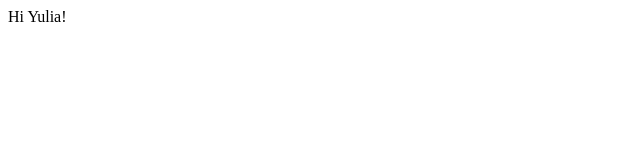
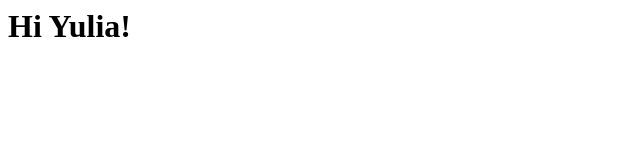
Before and after one commit to Yulia-Safonova-85/github-test-resume, a plain HTML site: page index_test.html in a window 1280 px wide. Shown: the whole page, without its empty margins (0-640 px from the left). Drawn offline with Linux system fonts and the light colour scheme.

```diff
--- a/index_test.html
+++ b/index_test.html
@@ -6,6 +6,6 @@
     <title>Document</title>
 </head>
 <body>
-    Hi Yulia!
+    <h1>Hi Yulia!</h1>
 </body>
 </html>
```
